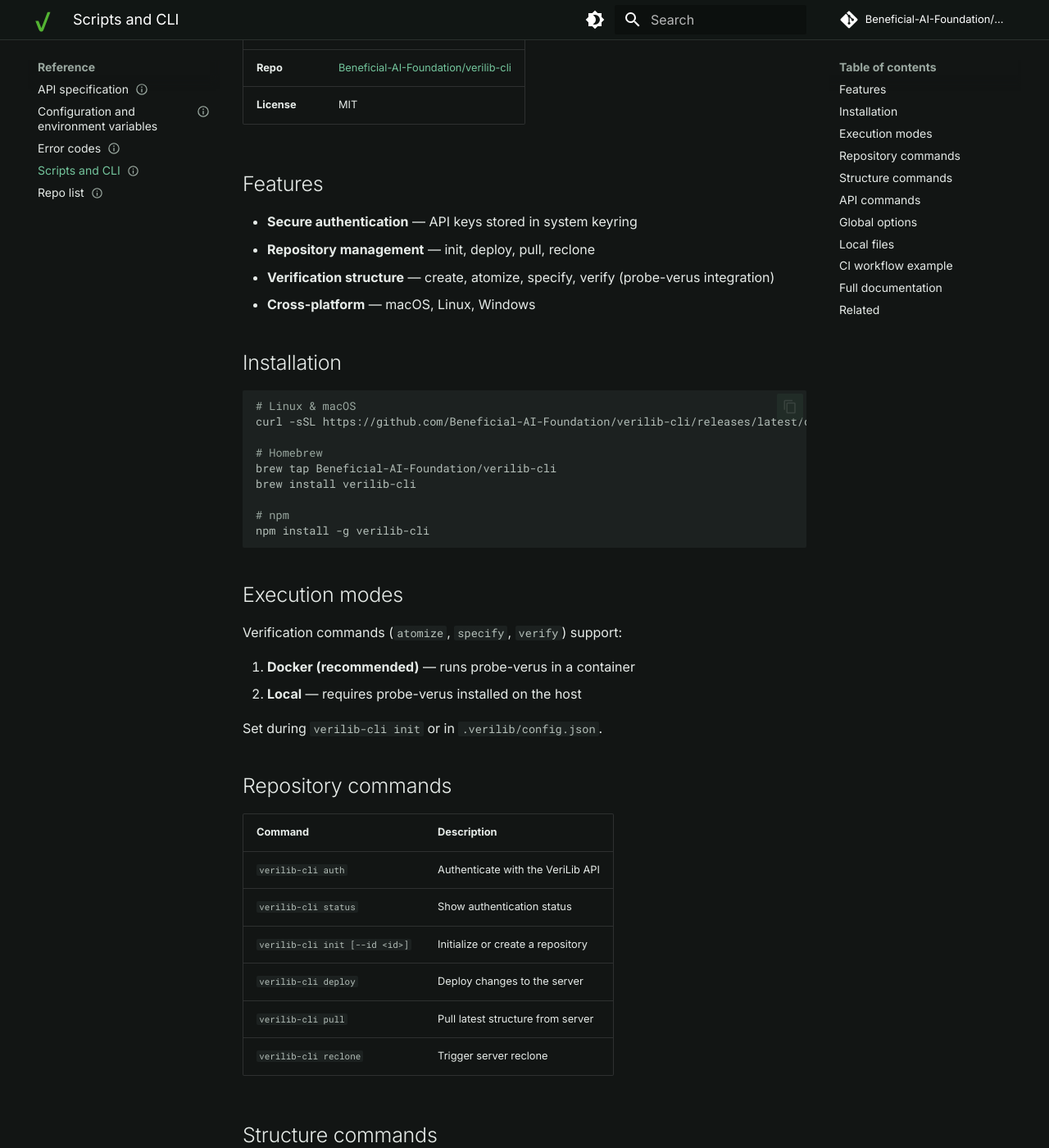
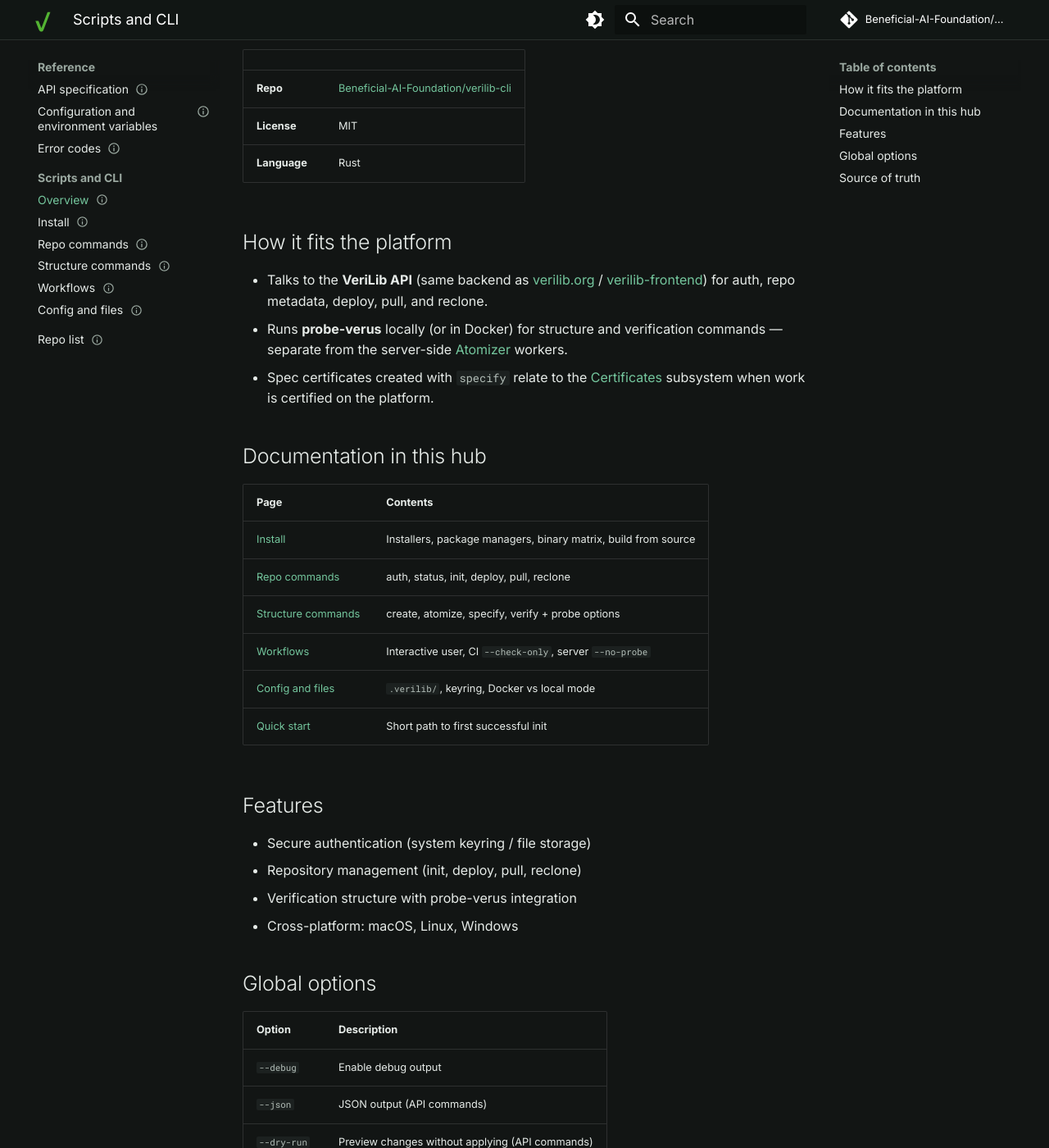
Before and after one commit to avrevic/engineering-docs-demo, an MkDocs documentation site: the page built from docs/reference/scripts-and-cli.md, in a window 1280 px wide and 1400 px high, scrolled down 262 px. Shown: the whole window at 82% size. Built offline with MkDocs 1.6.1 and Material for MkDocs 9.7.7, drawn with Linux system fonts in a browser that asks for light colours; comment, search, counter and statistics services are not loaded; some of the changed text lies outside the part shown.

Commit message:
Document verilib-cli under Reference with install, commands, and workflows.
Pull structured hub pages from the upstream README and keep that README as the source of truth.

````diff
--- a/docs/reference/scripts-and-cli.md
+++ b/docs/reference/scripts-and-cli.md
@@ -1,77 +1,44 @@
 ---
 title: Scripts and CLI
+component: verilib-cli
+repo: https://github.com/Beneficial-AI-Foundation/verilib-cli
 status: active
 last_reviewed: 2026-07-22
 ---
 
 # Scripts and CLI
 
-[verilib-cli](https://github.com/Beneficial-AI-Foundation/verilib-cli) is the command-line tool for managing VeriLib repositories, verification structure files, and API interactions.
+[verilib-cli](https://github.com/Beneficial-AI-Foundation/verilib-cli) is the Rust CLI for managing VeriLib repositories, local `.verilib/` structure files, and API interactions. It is the main contributor-facing tool: authenticate, init/deploy/pull, then run create → atomize → specify → verify (via [probe-verus](https://github.com/Beneficial-AI-Foundation/probe-verus) in Docker or locally).
 
 | | |
 | --- | --- |
 | **Repo** | [Beneficial-AI-Foundation/verilib-cli](https://github.com/Beneficial-AI-Foundation/verilib-cli) |
 | **License** | MIT |
+| **Language** | Rust |
+
+## How it fits the platform
+
+- Talks to the **VeriLib API** (same backend as [verilib.org](https://verilib.org) / [verilib-frontend](../components/ux-api/frontend.md)) for auth, repo metadata, deploy, pull, and reclone.
+- Runs **probe-verus** locally (or in Docker) for structure and verification commands — separate from the server-side [Atomizer](../components/processor/atomizer.md) workers.
+- Spec certificates created with `specify` relate to the [Certificates](../components/cert/cert-queue.md) subsystem when work is certified on the platform.
+
+## Documentation in this hub
+
+| Page | Contents |
+| --- | --- |
+| [Install](cli/install.md) | Installers, package managers, binary matrix, build from source |
+| [Repo commands](cli/repo-commands.md) | auth, status, init, deploy, pull, reclone |
+| [Structure commands](cli/structure-commands.md) | create, atomize, specify, verify + probe options |
+| [Workflows](cli/workflows.md) | Interactive user, CI `--check-only`, server `--no-probe` |
+| [Config and files](cli/config-and-files.md) | `.verilib/`, keyring, Docker vs local mode |
+| [Quick start](../getting-started/quick-start.md) | Short path to first successful init |
 
 ## Features
 
-- **Secure authentication** — API keys stored in system keyring
-- **Repository management** — init, deploy, pull, reclone
-- **Verification structure** — create, atomize, specify, verify (probe-verus integration)
-- **Cross-platform** — macOS, Linux, Windows
-
-## Installation
-
-```bash
-# Linux & macOS
-curl -sSL https://github.com/Beneficial-AI-Foundation/verilib-cli/releases/latest/download/verilib-cli-installer.sh | sh
-
-# Homebrew
-brew tap Beneficial-AI-Foundation/verilib-cli
-brew install verilib-cli
-
-# npm
-npm install -g verilib-cli
-```
-
-## Execution modes
-
-Verification commands (`atomize`, `specify`, `verify`) support:
-
-1. **Docker (recommended)** — runs probe-verus in a container
-2. **Local** — requires probe-verus installed on the host
-
-Set during `verilib-cli init` or in `.verilib/config.json`.
-
-## Repository commands
-
-| Command | Description |
-| --- | --- |
-| `verilib-cli auth` | Authenticate with the VeriLib API |
-| `verilib-cli status` | Show authentication status |
-| `verilib-cli init [--id <id>]` | Initialize or create a repository |
-| `verilib-cli deploy` | Deploy changes to the server |
-| `verilib-cli pull` | Pull latest structure from server |
-| `verilib-cli reclone` | Trigger server reclone |
-
-## Structure commands
-
-| Command | Description |
-| --- | --- |
-| `verilib-cli create [--root path]` | Initialize structure files from probe-verus |
-| `verilib-cli atomize [-s] [--atoms-only] [--check-only]` | Enrich stubs with atom metadata |
-| `verilib-cli specify [--check-only]` | Manage specification certificates |
-| `verilib-cli verify [--verify-only-module name] [--check-only]` | Run verification, update proof status |
-
-## API commands
-
-| Command | Description |
-| --- | --- |
-| `verilib-cli api get --file name` | Get file metadata |
-| `verilib-cli api list [--filter status]` | List files |
-| `verilib-cli api set --file name --specified true` | Set metadata |
-| `verilib-cli api batch --input updates.json` | Batch update from JSON |
-| `verilib-cli api create-file --path ...` | Create a new file |
+- Secure authentication (system keyring / file storage)
+- Repository management (init, deploy, pull, reclone)
+- Verification structure with probe-verus integration
+- Cross-platform: macOS, Linux, Windows
 
 ## Global options
 
@@ -79,34 +46,8 @@ Set during `verilib-cli init` or in `.verilib/config.json`.
 | --- | --- |
 | `--debug` | Enable debug output |
 | `--json` | JSON output (API commands) |
-| `--dry-run` | Preview changes without applying |
+| `--dry-run` | Preview changes without applying (API commands) |
 
-## Local files
+## Source of truth
 
-| Path | Description |
-| --- | --- |
-| `.verilib/config.json` | Repository configuration |
-| `.verilib/structure/` | Structure files (.md with YAML frontmatter) |
-| `.verilib/stubs.json` | Enriched stub data |
-| `.verilib/atoms.json` | Atom metadata from probe-verus |
-| `.verilib/certs/specs/` | Specification certificates |
-
-## CI workflow example
-
-```bash
-verilib-cli atomize --check-only
-verilib-cli specify --check-only
-verilib-cli verify --check-only
-```
-
-## Full documentation
-
-Command options, troubleshooting, and development setup:
-
-**[verilib-cli README](https://github.com/Beneficial-AI-Foundation/verilib-cli/blob/master/README.md)**
-
-## Related
-
-- [Quick start](../getting-started/quick-start.md)
-- [Atomizer](../components/processor/atomizer.md)
-- [Cert Queue](../components/cert/cert-queue.md)
+Full command details and troubleshooting: **[verilib-cli README](https://github.com/Beneficial-AI-Foundation/verilib-cli/blob/master/README.md)**
--- a/mkdocs.yml
+++ b/mkdocs.yml
@@ -144,7 +144,13 @@ nav:
     - API specification: reference/api-specification.md
     - Configuration and environment variables: reference/configuration-and-environment-variables.md
     - Error codes: reference/error-codes.md
-    - Scripts and CLI: reference/scripts-and-cli.md
+    - Scripts and CLI:
+      - Overview: reference/scripts-and-cli.md
+      - Install: reference/cli/install.md
+      - Repo commands: reference/cli/repo-commands.md
+      - Structure commands: reference/cli/structure-commands.md
+      - Workflows: reference/cli/workflows.md
+      - Config and files: reference/cli/config-and-files.md
     - Repo list: reference/repo-list.md
   - Contributing:
     - How to write docs: contributing/how-to-write-docs.md
````
Also changed, not shown: docs/getting-started/quick-start.md (+22 -27 lines), docs/reference/cli/config-and-files.md (added, +62 -0 lines), docs/reference/cli/install.md (added, +70 -0 lines), docs/reference/cli/repo-commands.md (added, +93 -0 lines), docs/reference/cli/structure-commands.md (added, +102 -0 lines), docs/reference/cli/workflows.md (added, +69 -0 lines), mkdocs-internal.yml (+7 -1 lines).
